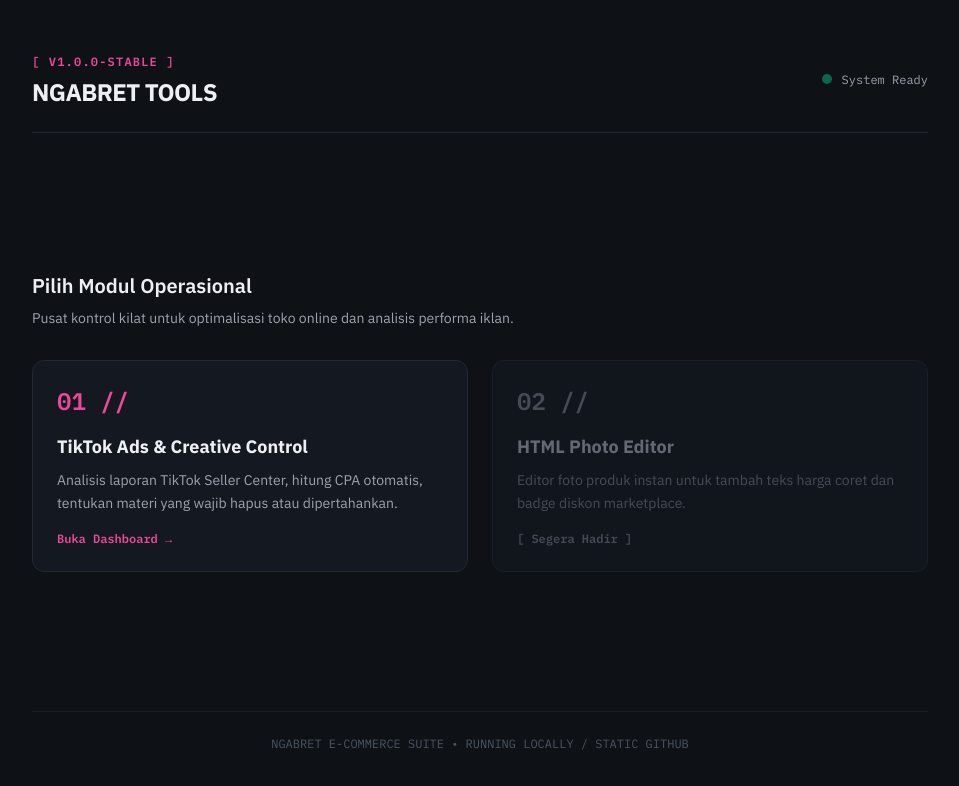
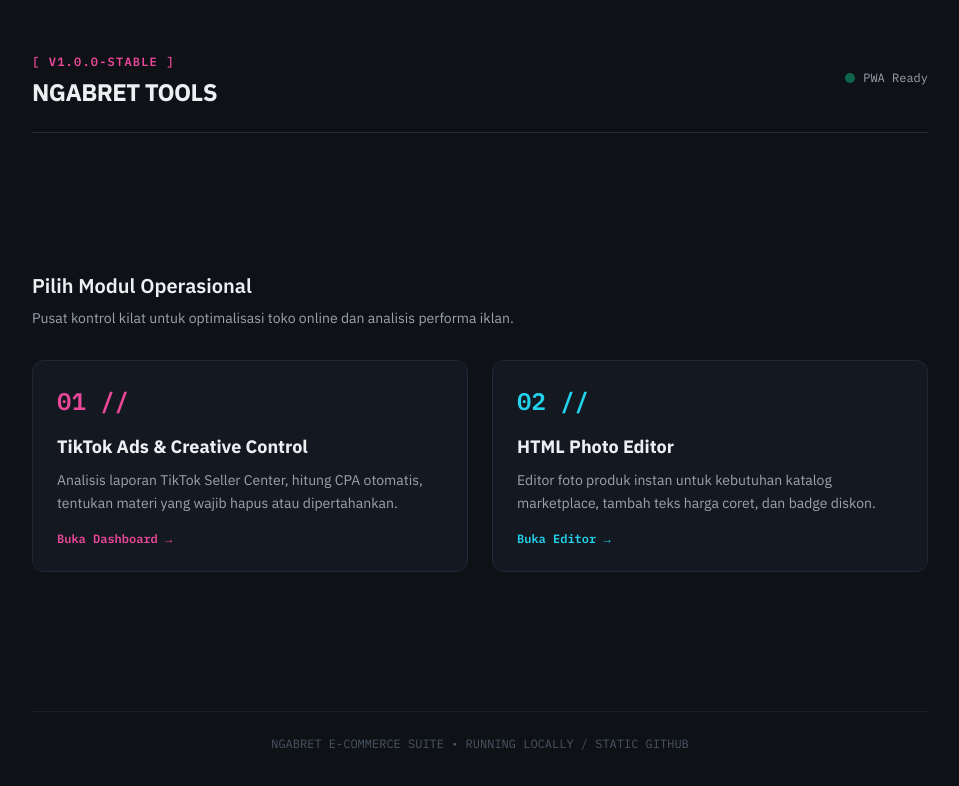
Before and after one commit to keygrunge-coder/ngabret, a plain HTML site: page index.html in a window 1280 px wide. Shown: the whole page, without its empty margins (160-1119 px from the left). Drawn offline with nearby package versions, Linux system fonts and the light colour scheme.

Commit message:
Update index.html

```diff
--- a/index.html
+++ b/index.html
@@ -7,13 +7,13 @@
     <link rel="preconnect" href="https://fonts.googleapis.com">
     <link href="https://fonts.googleapis.com/css2?family=IBM+Plex+Sans:wght@400;500;600;700&family=IBM+Plex+Mono:wght@400;600&display=swap" rel="stylesheet">
     <script src="https://cdn.tailwindcss.com"></script>
+    <link rel="manifest" href="manifest.json">
+    <meta name="theme-color" content="#db2777">
     <style>
         body { font-family: 'IBM Plex Sans', sans-serif; background: #0E1116; color: #EDEFF3; }
         .mono { font-family: 'IBM Plex Mono', monospace; }
     </style>
 </head>
-  <link rel="manifest" href="manifest.json">
-<meta name="theme-color" content="#db2777">
 <body class="min-h-screen flex flex-col justify-between p-6 md:p-12">
 
     <!-- Header -->
@@ -22,9 +22,9 @@
             <span class="mono text-xs text-pink-500 font-semibold tracking-widest uppercase">[ v1.0.0-stable ]</span>
             <h1 class="text-2xl font-bold tracking-tight mt-1">NGABRET TOOLS</h1>
         </div>
-        <div class="text-right">
+        <div class="text-right flex items-center gap-2">
             <span class="inline-block w-2.5 h-2.5 rounded-full bg-emerald-500 animate-pulse"></span>
-            <span class="text-xs text-gray-400 ml-1.5 mono">System Ready</span>
+            <span class="text-xs text-gray-400 mono">PWA Ready</span>
         </div>
     </header>
 
@@ -46,15 +46,15 @@
                 </div>
             </a>
 
-            <!-- Menu 2: Photo Editor (Coming Soon / Stub) -->
-            <div class="bg-[#141821] border border-gray-800 p-6 rounded-xl opacity-60 cursor-not-allowed">
-                <div class="text-gray-500 text-2xl mb-4 font-bold mono">02 //</div>
-                <h3 class="text-lg font-bold mb-2 text-gray-400">HTML Photo Editor</h3>
-                <p class="text-gray-500 text-sm leading-relaxed">Editor foto produk instan untuk tambah teks harga coret dan badge diskon marketplace.</p>
-                <div class="mt-4 text-xs font-semibold text-gray-500 mono">
-                    [ Segera Hadir ]
+            <!-- Menu 2: Photo Editor -->
+            <a href="editphoto.html" class="bg-[#141821] border border-gray-800 p-6 rounded-xl hover:border-cyan-400 transition group block">
+                <div class="text-cyan-400 text-2xl mb-4 font-bold mono">02 //</div>
+                <h3 class="text-lg font-bold mb-2 group-hover:text-cyan-300 transition">HTML Photo Editor</h3>
+                <p class="text-gray-400 text-sm leading-relaxed">Editor foto produk instan untuk kebutuhan katalog marketplace, tambah teks harga coret, dan badge diskon.</p>
+                <div class="mt-4 text-xs font-semibold text-cyan-400 mono flex items-center gap-1">
+                    Buka Editor &rarr;
                 </div>
-            </div>
+            </a>
         </div>
     </main>
 
@@ -62,6 +62,7 @@
     <footer class="max-w-4xl mx-auto w-full text-center text-xs text-gray-600 border-t border-gray-800/60 pt-6 mono">
         NGABRET E-COMMERCE SUITE &bull; RUNNING LOCALLY / STATIC GITHUB
     </footer>
+
     <script>
       if ('serviceWorker' in navigator) {
         window.addEventListener('load', () => {
```
Lines whose indentation alone changed are shown as unchanged.
